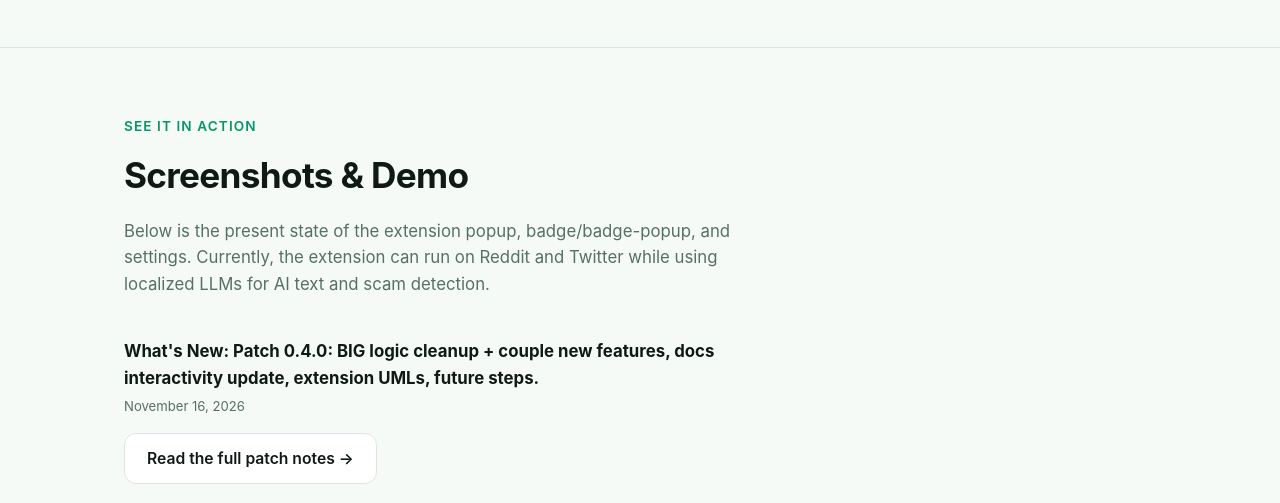
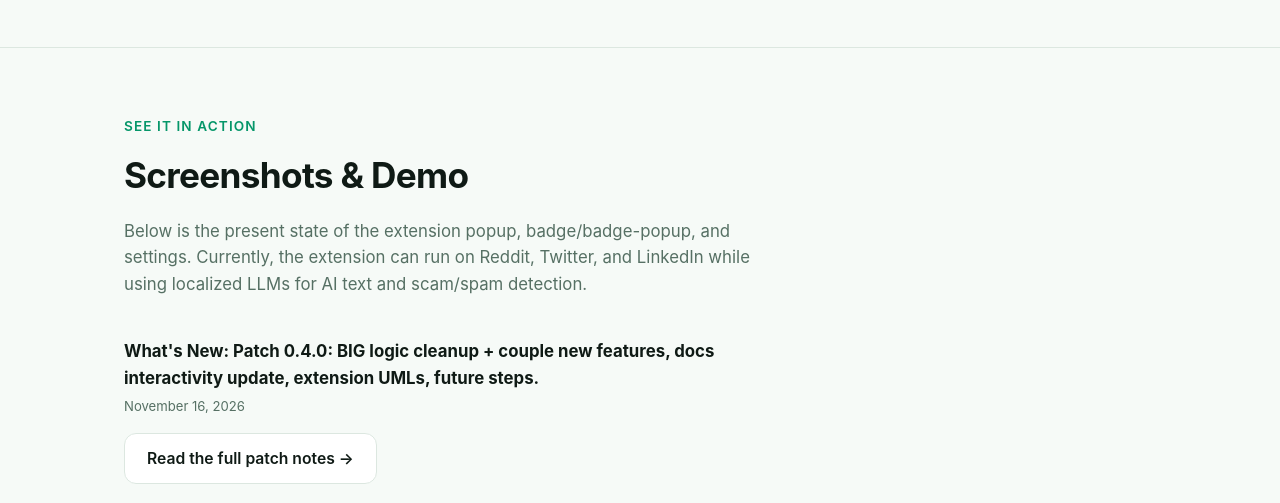
Before and after one commit to bthomas279/investi-gator-doc, a plain HTML site: page index.html in a window 1280 px wide. Shown: the part 2816-3319 px from the top of the page. Drawn offline with Linux system fonts and the light colour scheme.

Commit message:
Update index.html

```diff
--- a/index.html
+++ b/index.html
@@ -174,7 +174,7 @@
   <div class="wrap">
     <p class="eyebrow">See it in action</p>
     <h2>Screenshots & Demo</h2>
-    <p class="section-lede">Below is the present state of the extension popup, badge/badge-popup, and settings. Currently, the extension can run on Reddit and Twitter while using localized LLMs for AI text and scam detection.</p>
+    <p class="section-lede">Below is the present state of the extension popup, badge/badge-popup, and settings. Currently, the extension can run on Reddit, Twitter, and LinkedIn while using localized LLMs for AI text and scam/spam detection.</p>
     <!-- Filled in by main.js with the title and date of the newest entry in
          views/updates.js; the details live in the patch notes popup. -->
     <div class="latest-update" id="latest-update"></div>
```
